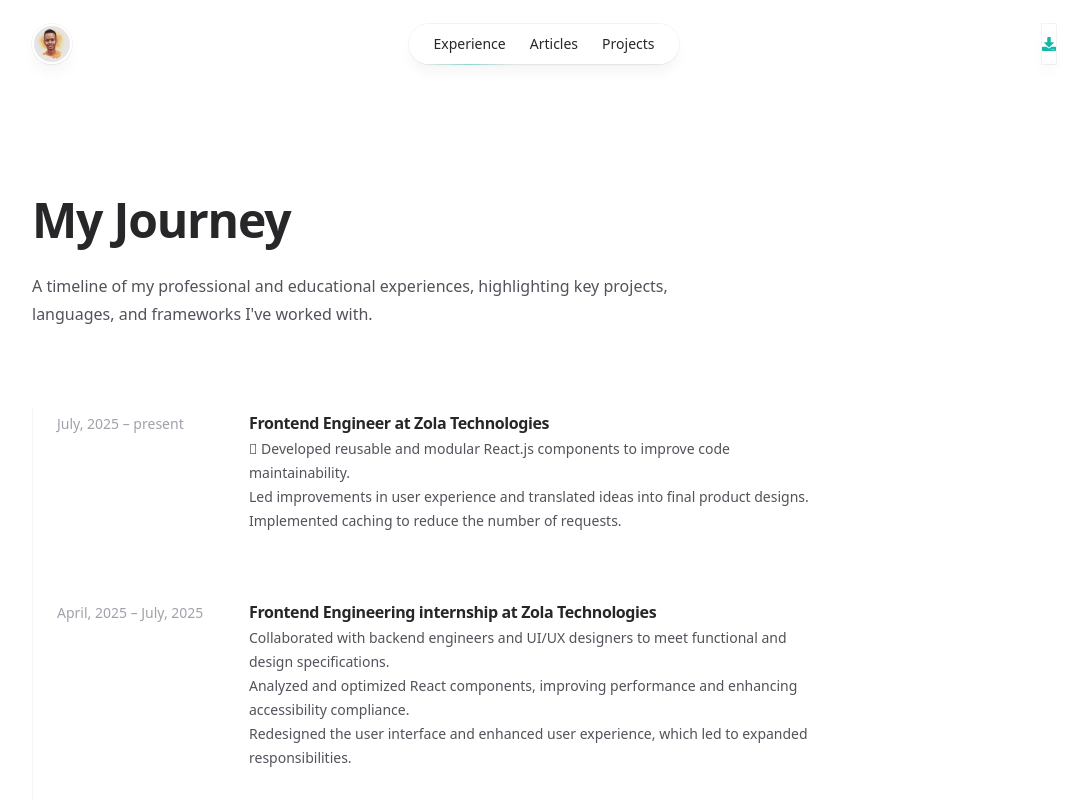
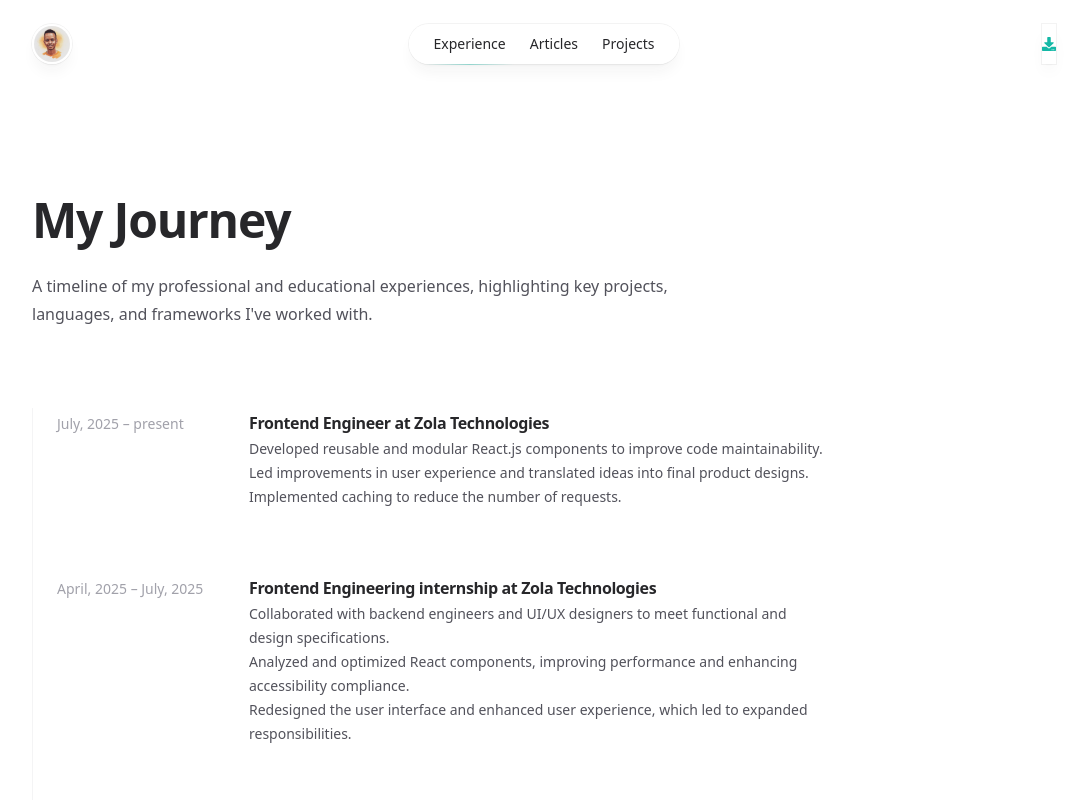
Before and after one commit to kevohm/Portfolio, a React (Vite) app: page /experience in a window 1280 px wide. Shown: the top 800 px of the page, without its empty margins (96-1183 px from the left). Built offline with nearby package versions, Linux system fonts and the light colour scheme.

Commit message:
fix: sentense issue

```diff
--- a/src/sections/Experience.jsx
+++ b/src/sections/Experience.jsx
@@ -8,7 +8,7 @@ const Experience = () => {
       duration: "July, 2025 – present",
       title: "Frontend Engineer at Zola Technologies",
       roles: [
-        "	Developed reusable and modular React.js components to improve code maintainability.",
+        "Developed reusable and modular React.js components to improve code maintainability.",
         "Led improvements in user experience and translated ideas into final product designs.",
         "Implemented caching to reduce the number of requests.",
       ],
```
